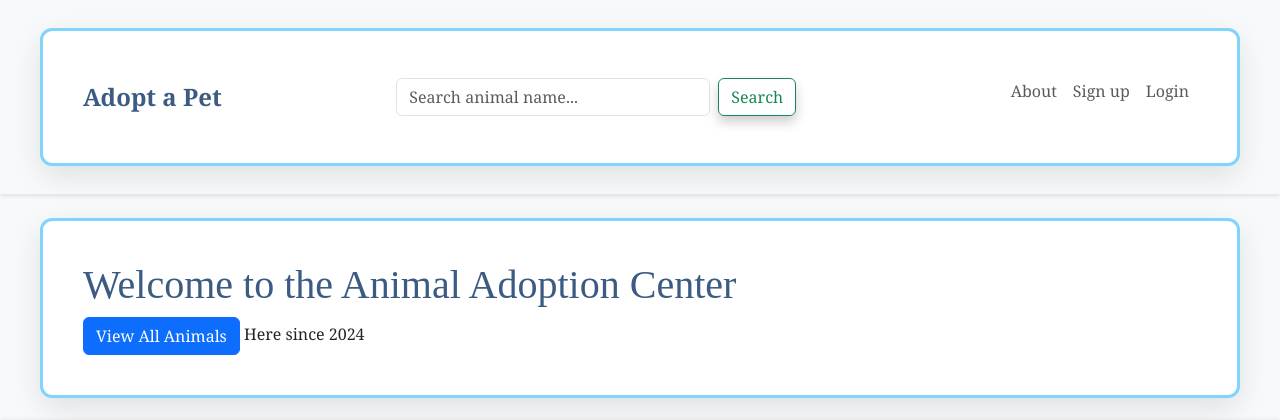
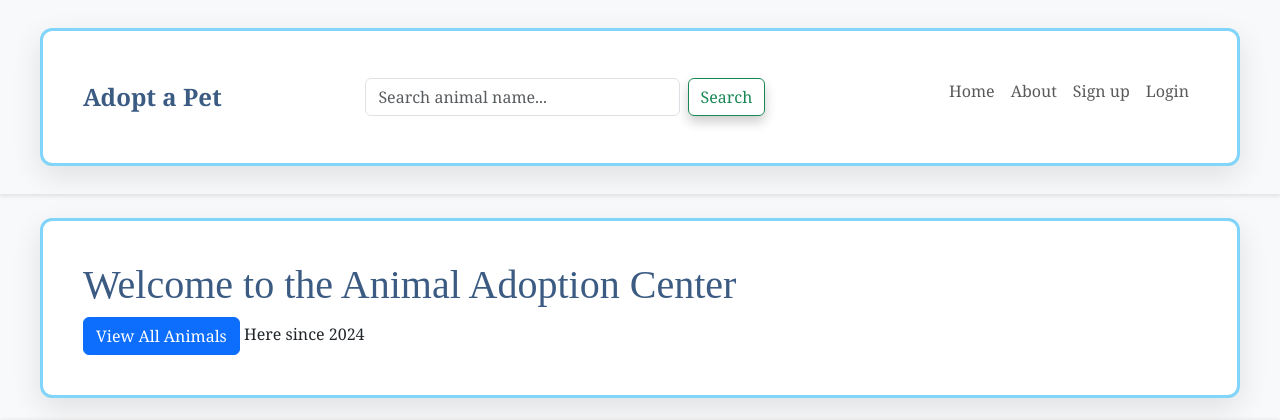
Before and after one commit to Bianca964/animal-adoption-center, a Flask app: page / in a window 1280 px wide. Shown: the top 420 px of the page. Run offline with Flask 3, Linux system fonts and the light colour scheme.

Commit message:
added home button
Signed-off-by: Bianca Ioana <biancaioana04@gmail.com>

```diff
--- a/app/frontend/templates/home.html
+++ b/app/frontend/templates/home.html
@@ -22,6 +22,10 @@
                     <button class="btn btn-outline-success" type="submit">Search</button>
                 </form>
                 <ul class="navbar-nav ms-auto">
+                    <!-- Home Button -->
+                    <li class="nav-item">
+                        <a class="nav-link" href="/">Home</a>
+                    </li>
                     <li class="nav-item"><a class="nav-link" href="/about">About</a></li>
                     {% if not current_user.is_authenticated %}
                         <li class="nav-item"><a class="nav-link" href="/sign_up">Sign up</a></li>
```
